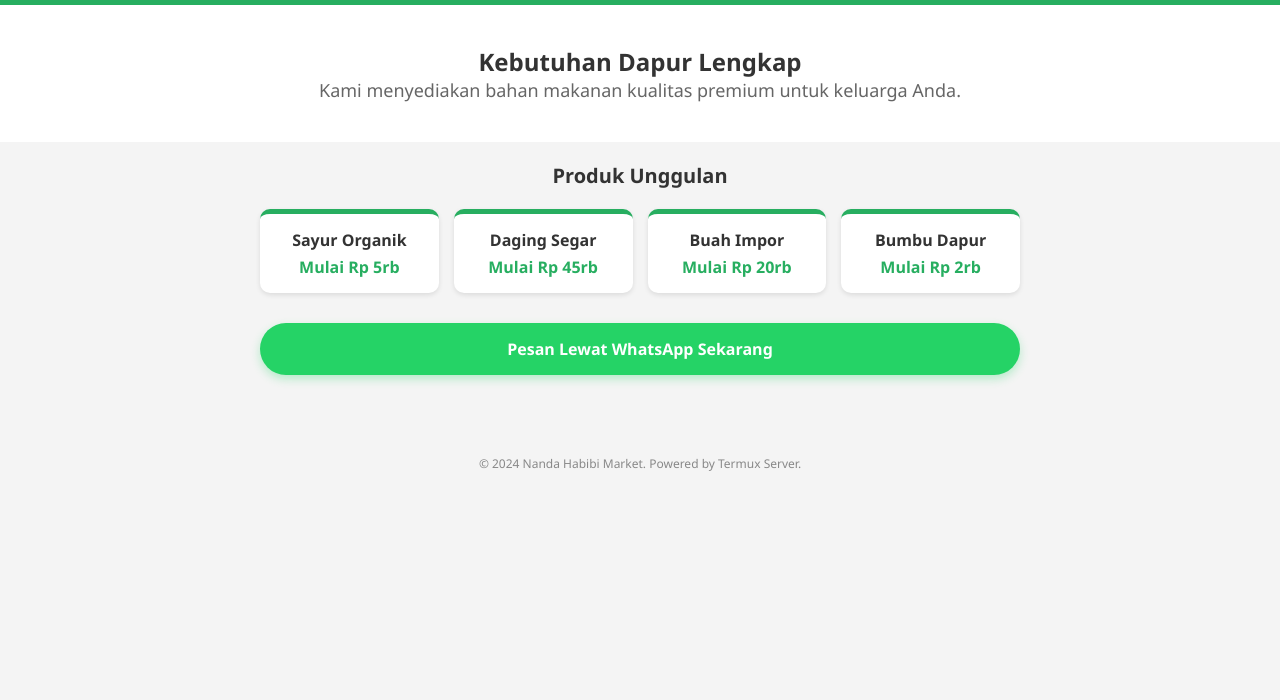
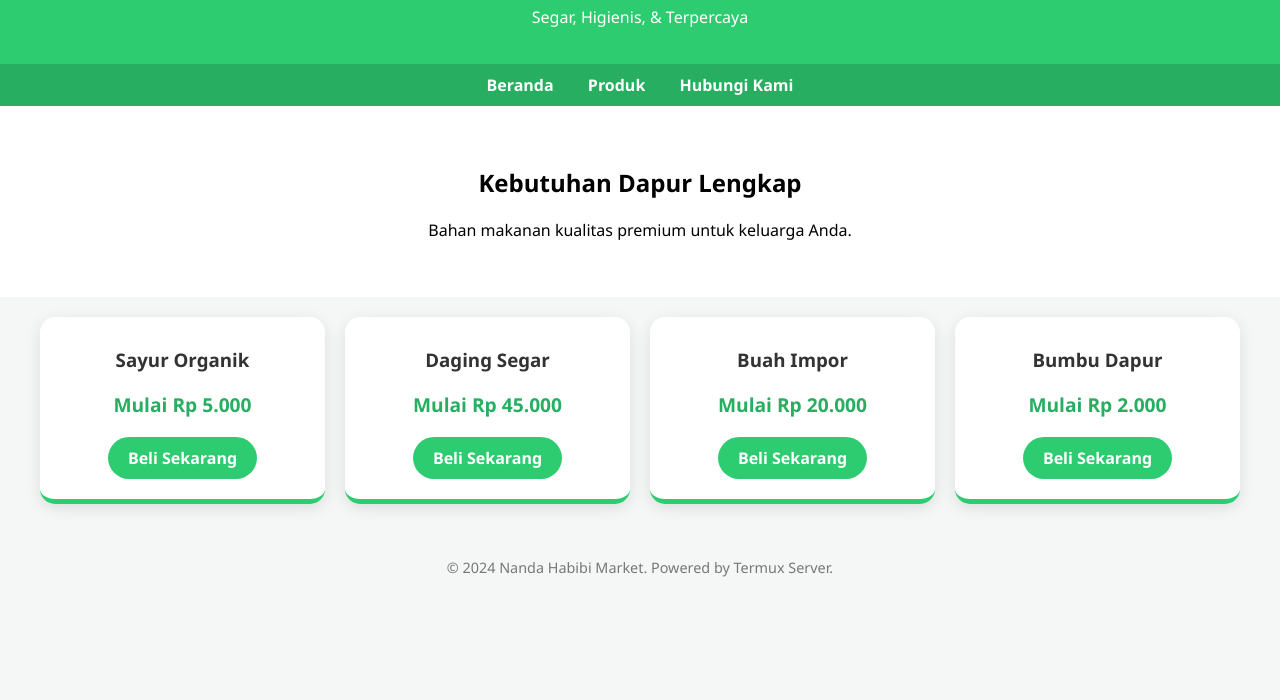
Before and after one commit to nandahabibi27-ui/nandahabibi27-ui.github.io, a plain HTML site: page index.html in a window 1280 px wide. Shown: the part 100-800 px from the top of the page. Drawn offline with Linux system fonts and the light colour scheme.

Commit message:
tambah tombol beli dan navigasi

```diff
--- a/index.html
+++ b/index.html
@@ -1,32 +1,23 @@
-
-
 <!DOCTYPE html>
 <html lang="id">
 <head>
     <meta charset="UTF-8">
     <meta name="viewport" content="width=device-width, initial-scale=1.0">
-    <title>Nanda Habibi Market | Fresh & Healthy</title>
+    <title>Nanda Habibi Market</title>
     <style>
-        * { margin: 0; padding: 0; box-sizing: border-box; font-family: 'Segoe UI', Tahoma, Geneva, Verdana, sans-serif; }
-        body { background-color: #f4f4f4; color: #333; }
-
-        header { background: #27ae60; color: white; padding: 20px; text-align: center; box-shadow: 0 4px 8px rgba(0,0,0,0.1); }
-        header h1 { margin-bottom: 5px; font-size: 28px; }
-
-        .hero { background: white; padding: 40px 20px; text-align: center; }
-        .hero p { font-size: 18px; color: #666; }
-
-        .container { padding: 20px; max-width: 800px; margin: auto; }
-
-        .menu-section { display: grid; grid-template-columns: repeat(auto-fit, minmax(150px, 1fr)); gap: 15px; margin-top: 20px; }
-
-        .card { background: white; padding: 15px; border-radius: 10px; text-align: center; box-shadow: 0 2px 5px rgba(0,0,0,0.1); border-top: 5px solid #27ae60; }
-        .card h3 { font-size: 16px; margin-bottom: 5px; }
-        .card p { color: #27ae60; font-weight: bold; }
-
-        .btn-wa { display: block; background: #25d366; color: white; text-decoration: none; padding: 15px; border-radius: 50px; text-align: center; margin-top: 30px; font-weight: bold; box-shadow: 0 4px 10px rgba(37, 211, 102, 0.3); }
-
-        footer { text-align: center; padding: 20px; font-size: 12px; color: #888; margin-top: 40px; }
+        body { font-family: 'Segoe UI', Tahoma, Geneva, Verdana, sans-serif; margin: 0; padding: 0; background-color: #f4f7f6; }
+        header { background-color: #2ecc71; color: white; padding: 20px; text-align: center; position: sticky; top: 0; z-index: 100; }
+        nav { background: #27ae60; padding: 10px; text-align: center; }
+        nav a { color: white; text-decoration: none; margin: 0 15px; font-weight: bold; }
+        .hero { text-align: center; padding: 40px 20px; background: white; }
+        .container { display: grid; grid-template-columns: repeat(auto-fit, minmax(250px, 1fr)); gap: 20px; padding: 20px; max-width: 1200px; margin: auto; }
+        .card { background: white; border-radius: 15px; box-shadow: 0 4px 15px rgba(0,0,0,0.1); padding: 20px; text-align: center; transition: 0.3s; border-bottom: 5px solid #2ecc71; }
+        .card:hover { transform: translateY(-10px); }
+        .card h3 { color: #333; margin: 10px 0; }
+        .card p { color: #27ae60; font-weight: bold; font-size: 1.2rem; }
+        .btn-buy { background-color: #2ecc71; color: white; border: none; padding: 10px 20px; border-radius: 25px; cursor: pointer; font-weight: bold; text-decoration: none; display: inline-block; transition: 0.3s; }
+        .btn-buy:hover { background-color: #27ae60; }
+        footer { text-align: center; padding: 20px; color: #777; font-size: 0.9rem; }
     </style>
 </head>
 <body>
@@ -36,38 +27,45 @@
     <p>Segar, Higienis, & Terpercaya</p>
 </header>
 
+<nav>
+    <a href="#">Beranda</a>
+    <a href="#produk">Produk</a>
+    <a href="https://wa.me/628123456789">Hubungi Kami</a>
+</nav>
+
 <div class="hero">
     <h2>Kebutuhan Dapur Lengkap</h2>
-        <p>Kami menyediakan bahan makanan kualitas premium untuk keluarga Anda.</p>
+    <p>Bahan makanan kualitas premium untuk keluarga Anda.</p>
 </div>
 
-    <div class="container">
-        <h2 style="text-align: center; font-size: 20px;">Produk Unggulan</h2>
-
-        <div class="menu-section">
+<div class="container" id="produk">
     <div class="card">
         <h3>Sayur Organik</h3>
-                <p>Mulai Rp 5rb</p>
+        <p>Mulai Rp 5.000</p>
+        <a href="https://wa.me/628123456789?text=Halo, saya mau pesan Sayur Organik" class="btn-buy">Beli Sekarang</a>
     </div>
+
     <div class="card">
         <h3>Daging Segar</h3>
-                <p>Mulai Rp 45rb</p>
+        <p>Mulai Rp 45.000</p>
+        <a href="https://wa.me/628123456789?text=Halo, saya mau pesan Daging Segar" class="btn-buy">Beli Sekarang</a>
     </div>
+
     <div class="card">
         <h3>Buah Impor</h3>
-                <p>Mulai Rp 20rb</p>
+        <p>Mulai Rp 20.000</p>
+        <a href="https://wa.me/6283895705277?text=Halo, saya mau pesan Buah Impor" class="btn-buy">Beli Sekarang</a>
     </div>
+
     <div class="card">
         <h3>Bumbu Dapur</h3>
-                <p>Mulai Rp 2rb</p>
+        <p>Mulai Rp 2.000</p>
+        <a href="https://wa.me/628123456789?text=Halo, saya mau pesan Bumbu Dapur" class="btn-buy">Beli Sekarang</a>
     </div>
 </div>
 
-        <a href="https://wa.me/628123456789" class="btn-wa">Pesan Lewat WhatsApp Sekarang</a>
-    </div>
-
 <footer>
-        &copy; 2024 Nanda Habibi Market. Powered by Termux Server.
+    <p>&copy; 2024 Nanda Habibi Market. Powered by Termux Server.</p>
 </footer>
 
 </body>
```
Also changed, not shown: 1 other file. Lines whose indentation alone changed are shown as unchanged.
